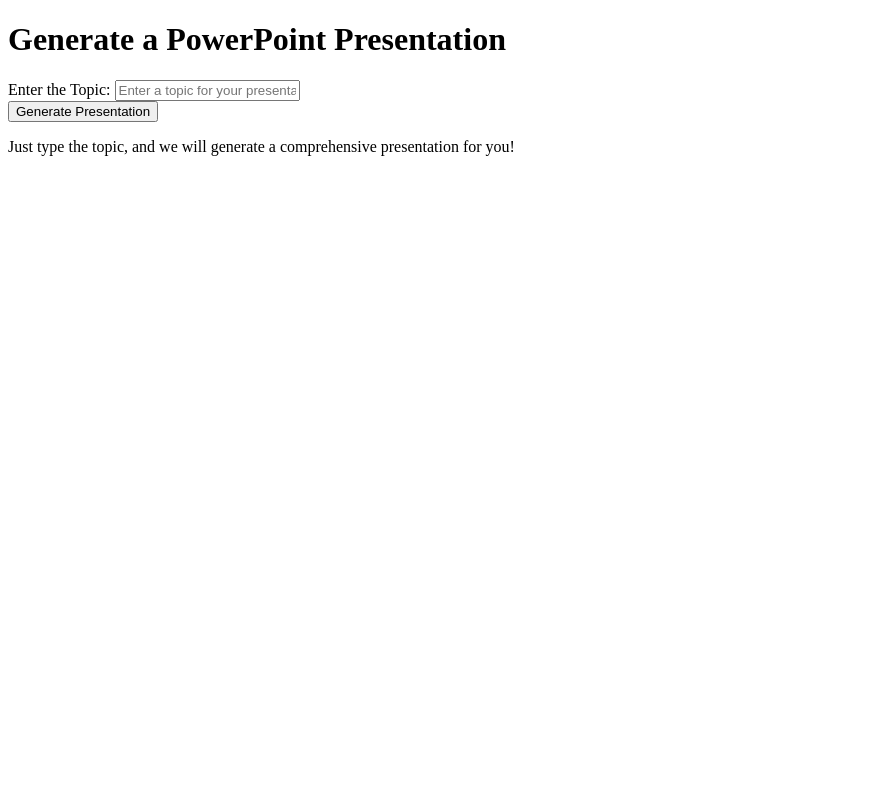
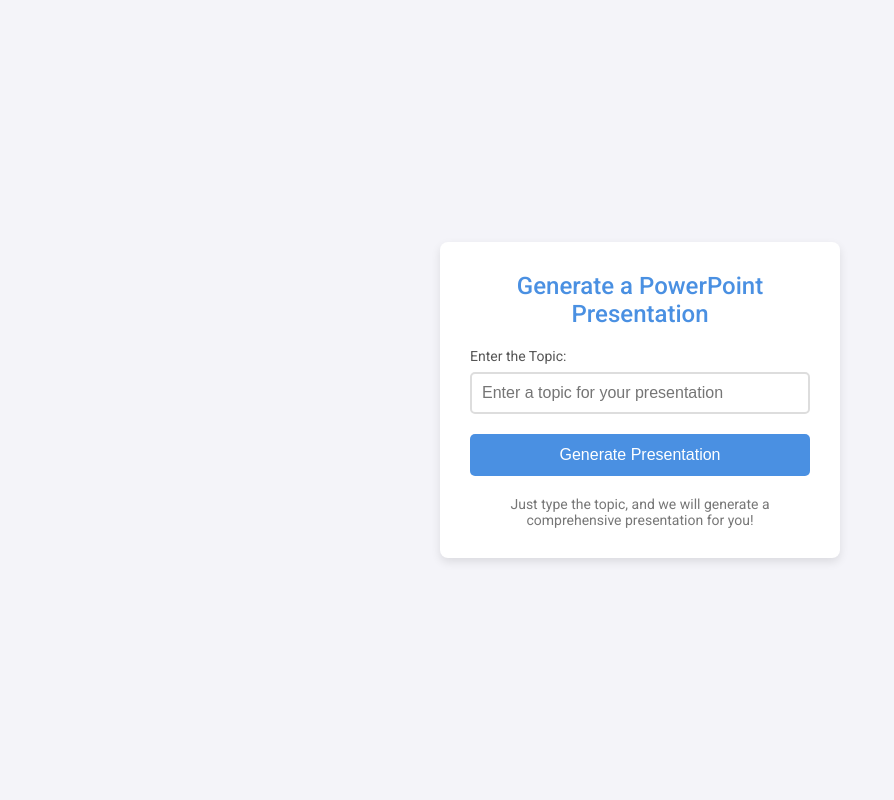
Before and after one commit to Ankit4645/flask-presentation-generator, a Flask app: page / in a window 1280 px wide. Shown: the whole page, without its empty margins (0-894 px from the left). Run offline with Flask 3, Linux system fonts and the light colour scheme.

Commit message:
Update styles.css

```diff
--- a/static/styles.css
+++ b/static/styles.css
@@ -0,0 +1,96 @@
+/* General Reset */
+* {
+    margin: 0;
+    padding: 0;
+    box-sizing: border-box;
+}
+
+/* Body styling */
+body {
+    font-family: 'Roboto', sans-serif;
+    background-color: #f4f4f9;
+    color: #333;
+    display: flex;
+    justify-content: center;
+    align-items: center;
+    height: 100vh;
+    margin: 0;
+}
+
+/* Container for the form */
+.container {
+    display: flex;
+    justify-content: center;
+    align-items: center;
+    height: 100%;
+    width: 100%;
+}
+
+/* Form container styling */
+.form-container {
+    background-color: #ffffff;
+    padding: 30px;
+    border-radius: 8px;
+    box-shadow: 0 4px 10px rgba(0, 0, 0, 0.1);
+    max-width: 400px;
+    width: 100%;
+    text-align: center;
+}
+
+h1 {
+    font-size: 24px;
+    font-weight: 500;
+    color: #4a90e2;
+    margin-bottom: 20px;
+}
+
+/* Input group styling */
+.input-group {
+    margin-bottom: 20px;
+    text-align: left;
+}
+
+.input-group label {
+    display: block;
+    font-size: 14px;
+    color: #555;
+    margin-bottom: 8px;
+}
+
+.input-group input {
+    width: 100%;
+    padding: 10px;
+    font-size: 16px;
+    border: 2px solid #ddd;
+    border-radius: 5px;
+    outline: none;
+    transition: border-color 0.3s;
+}
+
+.input-group input:focus {
+    border-color: #4a90e2;
+}
+
+/* Submit button styling */
+.submit-btn {
+    width: 100%;
+    padding: 12px;
+    background-color: #4a90e2;
+    color: white;
+    border: none;
+    border-radius: 5px;
+    font-size: 16px;
+    cursor: pointer;
+    transition: background-color 0.3s;
+}
+
+.submit-btn:hover {
+    background-color: #357ab7;
+}
+
+/* Instructions text */
+.instructions {
+    margin-top: 20px;
+    font-size: 14px;
+    color: #777;
+}
```
